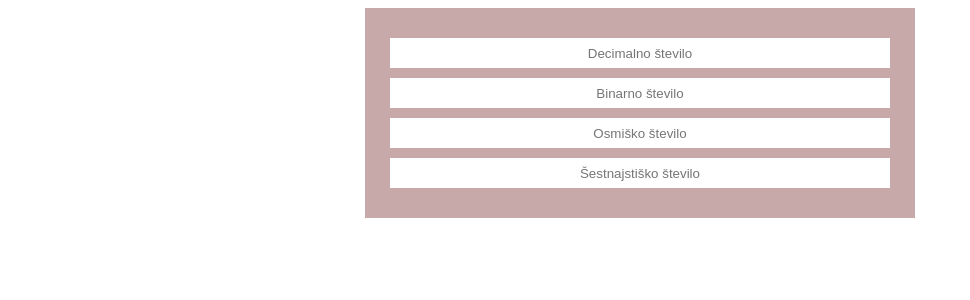
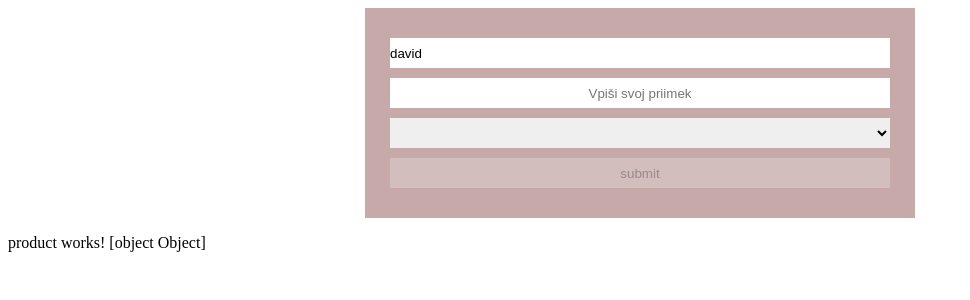
Before and after one commit to noviewpoint/angular4_tutorial, an Angular app: page / in a window 1280 px wide. Shown: the top 300 px of the page, without its empty margins (0-970 px from the left). Built offline with nearby package versions, Linux system fonts and the light colour scheme.

Commit message:
Peti del
Dodal validacijo inputov na formu z vgrajeno angular in costum
funkcijo. Dodal service, ki ga delim med dvema komponentama.

```diff
--- a/src/app/app.component.html
+++ b/src/app/app.component.html
@@ -1,8 +1,25 @@
+<!-- TEMPLATE DRIVEN FORM -->
+<!-- <form (ngSubmit) = "oddajObrazec(blaForm.value);" #blaForm = "ngForm" class="container">
+  <input type="text" name="firstName" placeholder="Vpiš svoje ime" ngModel>
+  <input type="text" name="lastName" placeholder="Vpiš svoj priimk" ngModel>
+  <select name="jeziki" ngModel>
+    <option value="C++">C++</option>
+    <option value="Swift">Swift</option>
+    <option value="Java">Java</option>
+  </select>
+  <input type="submit" value="submit">
+</form> -->
+
 <!-- MODEL DRIVEN FORM -->
-<form [formGroup]="obrazec"  (ngSubmit)="oddajObrazec(obrazec.value);" class="container">
-  <input (ngModelChange) = "vpisanaDecimalna(oldValue, newValue = $event);" type="text" name="decimalna stevilka" placeholder="Decimalno število" formControlName="decimalno">
-  <input (ngModelChange) = "vpisanaBinarna(oldValue, newValue = $event);" type="text" name="binarna stevilka" placeholder="Binarno število" formControlName="binarno">
-  <input (ngModelChange) = "vpisanaOsmiska(oldValue, newValue = $event);" type="text" name="osmiska stevilka" placeholder="Osmiško število" formControlName="osmisko">
-  <input (ngModelChange) = "vpisanaSestnajstiska(oldValue, newValue = $event);" type="text" name="sestnajstiska stevilka" placeholder="Šestnajstiško število" formControlName="sestnajstisko">
-  <!-- <input type="submit"> -->
+<form [formGroup] = "obrazec"  (ngSubmit) = "oddajObrazec(obrazec.value);" class="container">
+  <input type="text" name="prvoime" placeholder="Vpiši svoje ime" formControlName="prvoime">
+  <input type="text" name="zadnjeIme" placeholder="Vpiši svoj priimek" formControlName="zadnjeime">
+  <select name="jeziki" formControlName="jeziki">
+    <option value="C++">C++</option>
+    <option value="Swift">Swift</option>
+    <option value="Java">Java</option>
+  </select>
+  <input type="submit" value="submit" [disabled] = "!obrazec.valid">
 </form>
+
+<app-product>{{izpis}}</app-product>
--- a/src/app/app.component.ts
+++ b/src/app/app.component.ts
@@ -1,6 +1,7 @@
 import { Component } from '@angular/core';
 
-import { FormGroup, FormControl } from '@angular/forms';
+import { FormGroup, FormControl, Validators } from '@angular/forms';
+import { MojServiceService } from './moj-service.service';
 
 @Component({
   selector: 'app-root',
@@ -9,75 +10,38 @@ import { FormGroup, FormControl } from '@angular/forms';
 })
 export class AppComponent {
 
+  constructor (private new2Service: MojServiceService) {
+
+  }
+
   oddajObrazec = function(x) {
     console.log("Oddal obrazec!", x);
   };
 
-  isNumeric = function(n) {
-    return !isNaN(parseFloat(n)) && isFinite(n);
-  };
-
   obrazec;
   ngOnInit() {
+    console.log(this.new2Service.uspeh()); //preveris ce je bila service uporabljena v tej komponenti
+    console.log(this.new2Service.objekt);
+
+    this.new2Service.objekt.name = "JOHN";
+    this.new2Service.variabla = "test";
+
     this.obrazec = new FormGroup({
-      decimalno: new FormControl(null),
-      binarno: new FormControl(null),
-      osmisko: new FormControl(null),
-      sestnajstisko: new FormControl(null)
+      prvoime: new FormControl("david", Validators.compose([
+        Validators.required,
+        Validators.minLength(3),
+        Validators.pattern("[\\w\\-\\s\\/]+")
+      ])),
+      zadnjeime: new FormControl("", Validators.compose([
+        Validators.required,
+      ])),
+      jeziki: new FormControl("", Validators.required)
     });
   };
 
-  bin = 0;
-  octa = 0;
-  hexa = 0;
-
-  vpisanaDecimalna = function(oldVal, newVal) {
-    console.log("vpisanaDecimalna", oldVal, newVal);
-    if (newVal !== "") {
-      newVal = parseInt(newVal, 10);
-      this.obrazec.patchValue({binarno: newVal.toString(2)});
-      this.obrazec.patchValue({osmisko: newVal.toString(8)});
-      this.obrazec.patchValue({sestnajstisko: newVal.toString(16)});
-    } else {
-      this.obrazec.patchValue({binarno: ""});
-      this.obrazec.patchValue({osmisko: ""});
-      this.obrazec.patchValue({sestnajstisko: ""});
+  mojValidator(control) { //input je html input element
+    if(control.value.length < 3) {
+      return {"zadnjeIme": true};
     }
-  };
-  vpisanaBinarna = function(oldVal, newVal) {
-    console.log("vpisanaBinarna", oldVal, newVal, this.bin);
-    this.bin = this.bin + 1;
-    if (this.bin === 1) {
-      if (newVal !== "") {
-        this.obrazec.patchValue({decimalno: parseInt(newVal, 2).toString(10)});
-      } else {
-        this.obrazec.patchValue({decimalno: ""});
-      }
-      this.bin = 0;
-    }
-  };
-  vpisanaOsmiska = function(oldVal, newVal) {
-    console.log("vpisanaOsmiska", oldVal, newVal, this.octa);
-    this.octa = this.octa + 1;
-    if (this.octa === 1) {
-      if (newVal !== "") {
-        this.obrazec.patchValue({decimalno: parseInt(newVal, 8).toString(10)});
-      } else {
-        this.obrazec.patchValue({decimalno: ""});
-      }
-      this.octa = 0;
-    }
-  };
-  vpisanaSestnajstiska = function(oldVal, newVal) {
-    console.log("vpisanaSestnajstiska", oldVal, newVal, this.hexa);
-    this.hexa = this.hexa + 1;
-    if (this.hexa === 1) {
-      if (newVal !== "") {
-        this.obrazec.patchValue({decimalno: parseInt(newVal, 16).toString(10)});
-      } else {
-        this.obrazec.patchValue({decimalno: ""});
-      }
-      this.hexa = 0;
-    }
-  };
+  }
 }
--- a/src/app/app.module.ts
+++ b/src/app/app.module.ts
@@ -5,6 +5,7 @@ import { RouterModule } from '@angular/router';
 import { FormsModule, ReactiveFormsModule } from '@angular/forms';
 
 import { AppComponent } from './app.component';
+import { MojServiceService } from './moj-service.service';
 import { MojaLepaKomponentaComponent } from './moja-lepa-komponenta/moja-lepa-komponenta.component';
 import { ProductComponent } from './product/product.component';
 import { MembersComponent } from './members/members.component';
@@ -35,7 +36,7 @@ import { SortPipe } from './app.sort';
 
     ])
   ],
-  providers: [],
+  providers: [MojaLepaKomponentaComponent, MojServiceService],
   bootstrap: [AppComponent]
 })
 export class AppModule { }
--- /dev/null
+++ b/src/app/moj-service.service.ts
@@ -0,0 +1,20 @@
+import { Injectable } from '@angular/core';
+
+@Injectable()
+export class MojServiceService {
+
+  constructor() { }
+
+  objekt = {
+    id: "1",
+    name: "david",
+    rollno: "2342"
+  };
+
+  variabla = "hahaha";
+
+  uspeh() {
+    return "Uspesno!"
+  }
+
+}
--- a/src/app/product/product.component.html
+++ b/src/app/product/product.component.html
@@ -1,3 +1,3 @@
 <p>
-  product works!
+  product works! {{izpis}}
 </p>
--- a/src/app/product/product.component.ts
+++ b/src/app/product/product.component.ts
@@ -1,4 +1,5 @@
 import { Component, OnInit } from '@angular/core';
+import { MojServiceService } from '../moj-service.service';
 
 @Component({
   selector: 'app-product',
@@ -7,9 +8,14 @@ import { Component, OnInit } from '@angular/core';
 })
 export class ProductComponent implements OnInit {
 
-  constructor() { }
+  constructor(private new2Service: MojServiceService) { }
 
+  izpis;
   ngOnInit() {
+    console.log(this.new2Service.objekt);
+    this.izpis = this.new2Service.objekt;
+
+    console.log(this.new2Service.variabla);
   }
 
 }
```
Also changed, not shown: CHANGELOG.txt, 1 other file (tests, documents, lock files or other folders).
